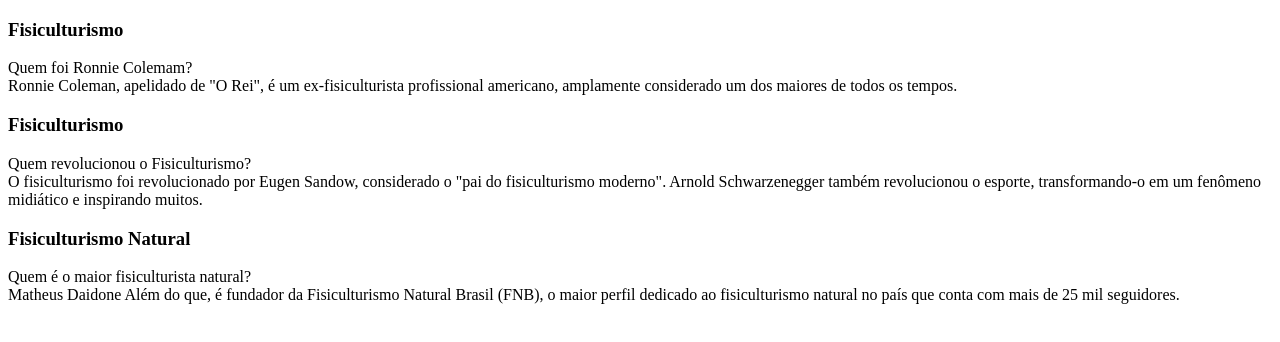
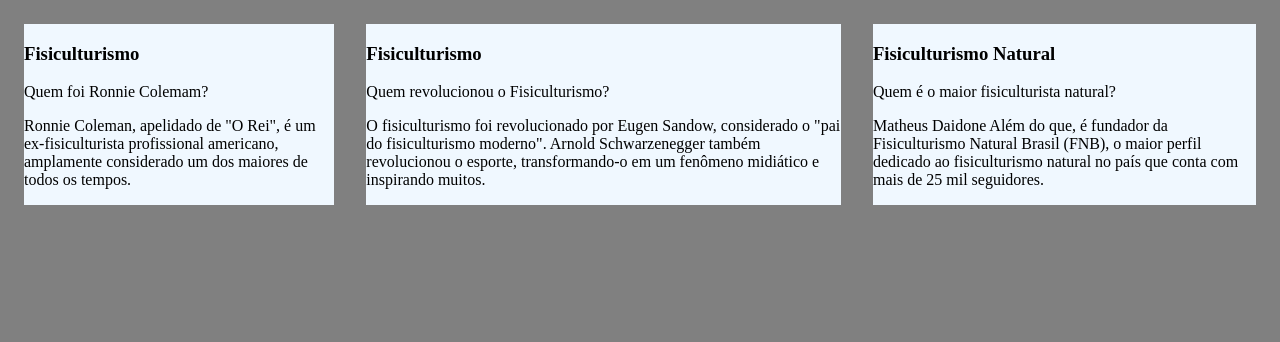
Before and after one commit to gumendis/flashcard-2-B, a plain HTML site: page index.html in a window 1280 px wide. Drawn offline with Linux system fonts and the light colour scheme; files that its build step writes are made by us from their sources.

Commit message:
Add files via upload

```diff
--- a/index.html
+++ b/index.html
@@ -3,6 +3,7 @@
 <head>
     <meta charset="UTF-8">
     <meta name="viewport" content="width=device-width, initial-scale=1.0">
+    <link rel="stylesheet" href="assets/style.css">
     <title>Flashcard</title>
 </head>
 <body>
@@ -12,10 +13,10 @@
                 <div class="cartao__conteudo">
                     <h3>Fisiculturismo</h3>
                     <div class="cartao__conteudo__pergunta">
-                        Quem foi Ronnie Colemam?
+                        <p>Quem foi Ronnie Colemam?</p>
                     </div>
                     <div class="cartao__conteudo__resposta">
-                      Ronnie Coleman, apelidado de "O Rei", é um ex-fisiculturista profissional americano, amplamente considerado um dos maiores de todos os tempos.
+                      <p>Ronnie Coleman, apelidado de "O Rei", é um ex-fisiculturista profissional americano, amplamente considerado um dos maiores de todos os tempos.</p>
                     </div>
                 </div>
             </article>
@@ -23,22 +24,22 @@
                 <div class="cartao__conteudo">
                     <h3>Fisiculturismo</h3>
                     <div class="cartao__conteudo__pergunta">
-                        Quem revolucionou o Fisiculturismo?
+                        <p>Quem revolucionou o Fisiculturismo?</p>
                     </div>
                     <div class="cartao__conteudo__resposta">
-                      O fisiculturismo foi revolucionado por Eugen Sandow, considerado o "pai do fisiculturismo moderno". Arnold Schwarzenegger também revolucionou o esporte, transformando-o em um fenômeno midiático e inspirando muitos.
-                    </div>
+                      <p>O fisiculturismo foi revolucionado por Eugen Sandow, considerado o "pai do fisiculturismo moderno". Arnold Schwarzenegger também revolucionou o esporte, transformando-o em um fenômeno midiático e inspirando muitos.</p>
+                  </div>
                   </div>
               </article>
               <article class="cartao">
                 <div class="cartao__conteudo">
                      <h3>Fisiculturismo Natural</h3>
                      <div class="cartao__conteudo__pergunta">
-                         Quem é o maior fisiculturista natural?
+                         <p>Quem é o maior fisiculturista natural?</p>
                      </div>
                      <div class="cartao__conteudo__resposta">
-                      Matheus Daidone
-                      Além do que, é fundador da Fisiculturismo Natural Brasil (FNB), o maior perfil dedicado ao fisiculturismo natural no país que conta com mais de 25 mil seguidores.
+                      <p>Matheus Daidone
+                      Além do que, é fundador da Fisiculturismo Natural Brasil (FNB), o maior perfil dedicado ao fisiculturismo natural no país que conta com mais de 25 mil seguidores.</p>
                     </div>
                 </div>
             </article>
--- /dev/null
+++ b/style.css
@@ -0,0 +1,33 @@
+body {
+    background-color: gray;
+    font-family: Bai Jamjuree;
+}
+
+#container {
+    display: flex;
+}
+
+.cartao {
+    margin: 1rem 1rem;
+    background-color: aliceblue;
+}
+
+
+
+
+
+
+
+footer {
+    background-color: black;
+    color: white;
+    position: fixed;
+    bottom: 0;
+    width: 100%;
+    height: 2rem;
+}
+footer p {
+    text-align: center;
+    font-size: 0.6rem;
+    margin-top: 0.5rem;
+}
```
